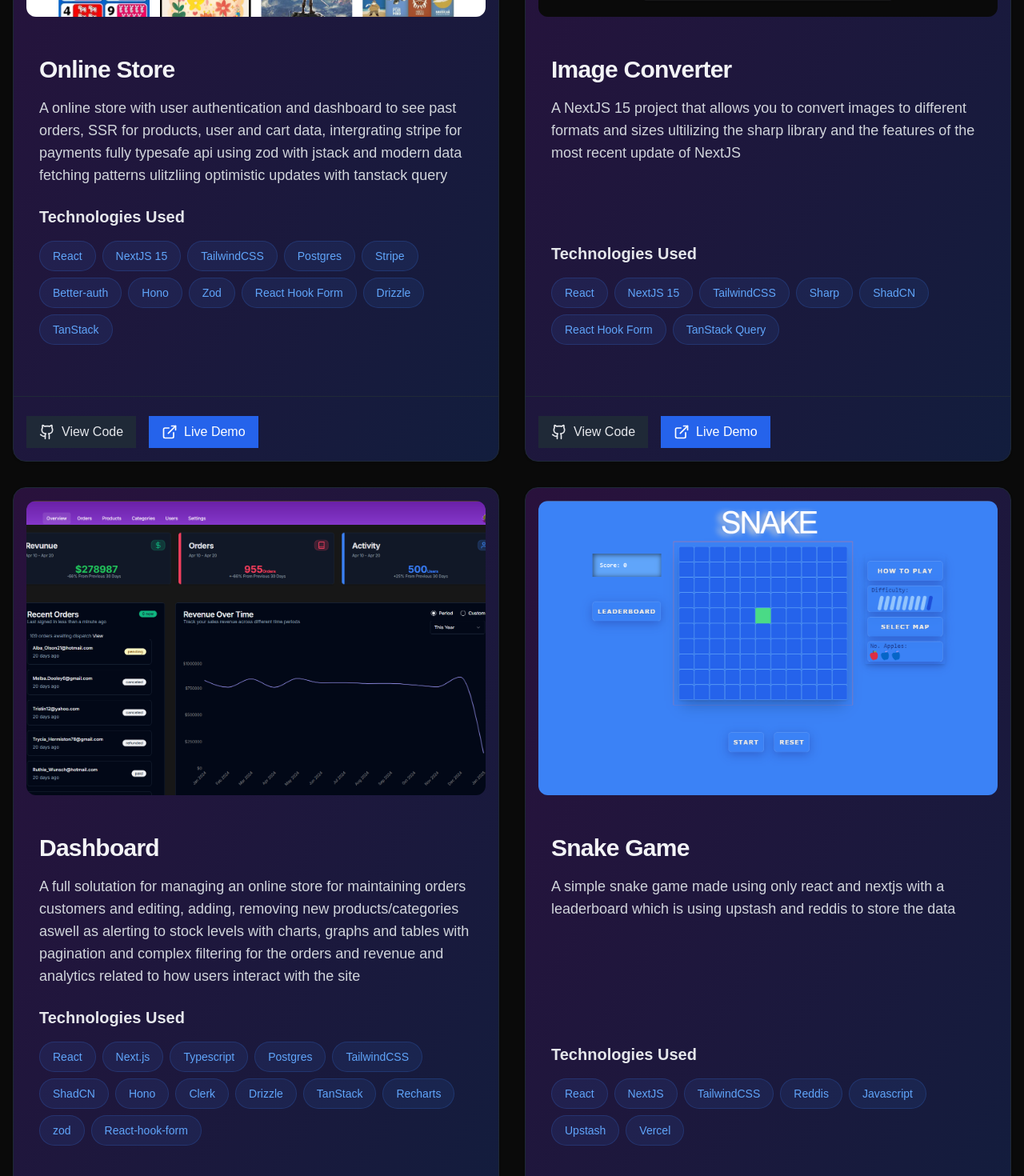
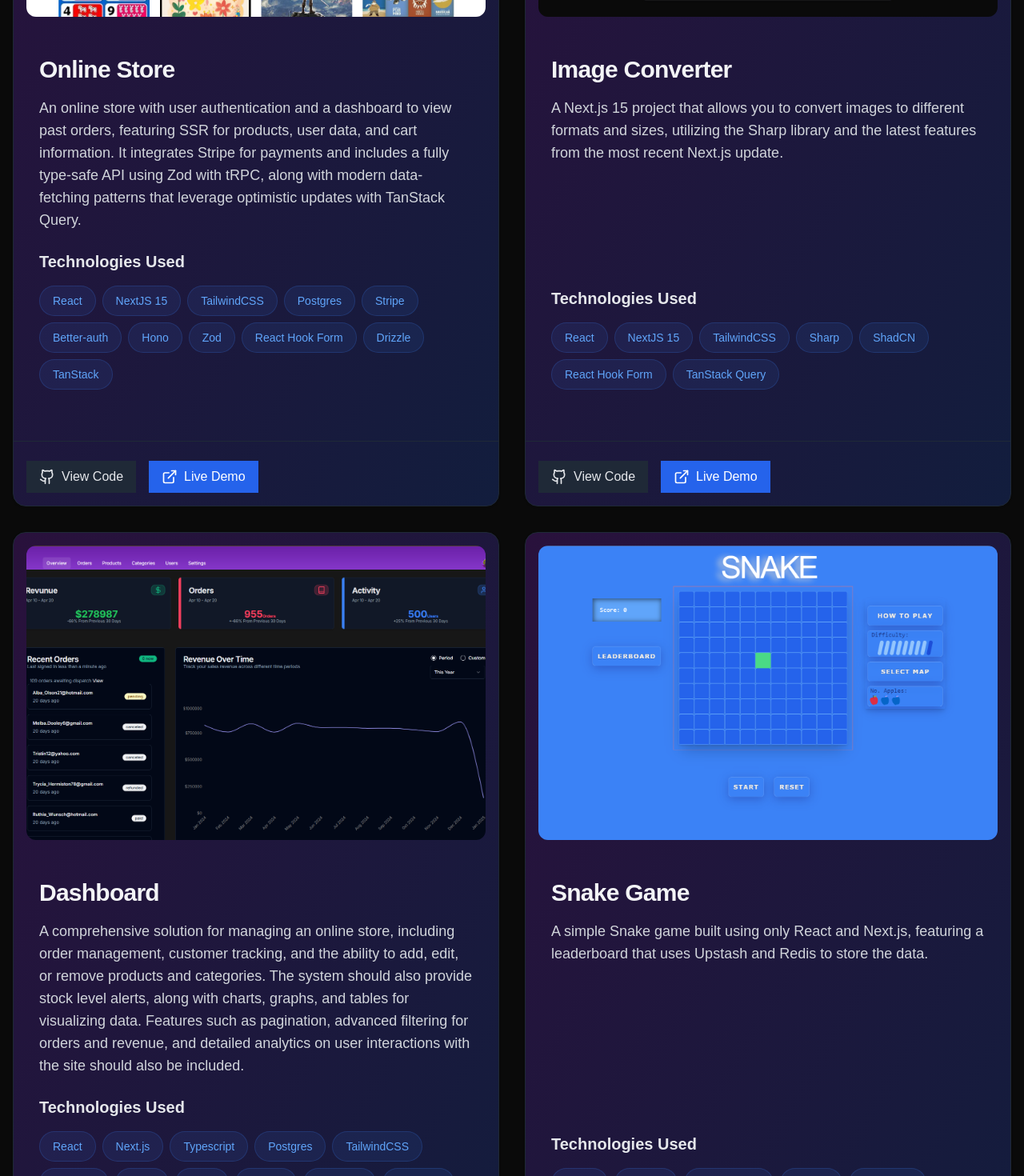
Before and after one commit to aidycodes/2025Portfolio-, a Next.js app: page / in a window 1280 px wide. Shown: the part 2900-4370 px from the top of the page at 80% size. Built offline with nearby package versions, Linux system fonts and the light colour scheme; what tailwind-clip-path would draw is missing.

Commit message:
fixed typos of project card descs

```diff
--- a/components/projects/ProjectShowCase.tsx
+++ b/components/projects/ProjectShowCase.tsx
@@ -13,8 +13,8 @@ export type Project = {
 const projects: Project[] = [
   {
     title: 'Online Store',
-    description: `A online store with user authentication and dashboard to see past orders, SSR for products, user and cart data, intergrating stripe for payments fully
-     typesafe api using zod with jstack and modern data fetching patterns ulitzliing optimistic updates with tanstack query`,
+    description: `An online store with user authentication and a dashboard to view past orders, featuring SSR for products, user data, and cart information.
+     It integrates Stripe for payments and includes a fully type-safe API using Zod with tRPC, along with modern data-fetching patterns that leverage optimistic updates with TanStack Query.`,
     image: '/previews/PosterShop.png',
     techStack: ['React','NextJS 15', 'TailwindCSS', 'Postgres', 'Stripe', 'Better-auth', 'Hono', 'Zod', 'React Hook Form',  'Drizzle', 'TanStack'],
     githubLink: 'https://github.com/aidycodes/postershop2025',
@@ -22,7 +22,7 @@ const projects: Project[] = [
   },
   {
     title: 'Image Converter',
-    description: 'A NextJS 15 project that allows you to convert images to different formats and sizes ultilizing the sharp library and the features of the most recent update of NextJS',
+    description: 'A Next.js 15 project that allows you to convert images to different formats and sizes, utilizing the Sharp library and the latest features from the most recent Next.js update.',
     image: '/previews/ImageConverter.jpg',
     techStack: ['React','NextJS 15', 'TailwindCSS', 'Sharp', 'ShadCN', 'React Hook Form', 'TanStack Query'],
     githubLink: 'https://github.com/aidycodes/Image-Converter',
@@ -30,8 +30,8 @@ const projects: Project[] = [
   },
   {
     title: 'Dashboard',
-    description: `A full solutation for managing an online store for maintaining orders customers and editing, adding, removing new products/categories aswell as alerting to stock levels
-     with charts, graphs and tables with pagination and complex filtering for the orders  and revenue and analytics related to how users interact with the site`,
+    description: `A comprehensive solution for managing an online store, including order management, customer tracking, and the ability to add, edit, or remove products and categories. The system should also provide stock level alerts, along with charts, graphs, and tables for visualizing data. Features such as pagination,
+     advanced filtering for orders and revenue, and detailed analytics on user interactions with the site should also be included.`,
     image: '/previews/dashboard.png',
     techStack: ['React', 'Next.js', 'Typescript', 'Postgres', 'TailwindCSS', 'ShadCN', 'Hono', 'Clerk', 'Drizzle', 'TanStack', 'Recharts', 'zod', 'React-hook-form'],
     githubLink: 'https://github.com/aidycodes/dashboard',
@@ -39,7 +39,7 @@ const projects: Project[] = [
   },
   {
     title: 'Snake Game',
-    description: 'A simple snake game made using only react and nextjs with a leaderboard which is using upstash and reddis to store the data',
+    description: 'A simple Snake game built using only React and Next.js, featuring a leaderboard that uses Upstash and Redis to store the data.',
     image: '/previews/snake1.png',
     techStack: ['React','NextJS', 'TailwindCSS', 'Reddis', 'Javascript', 'Upstash', 'Vercel'],
     githubLink: 'https://github.com/aidycodes/snake2023',
```
